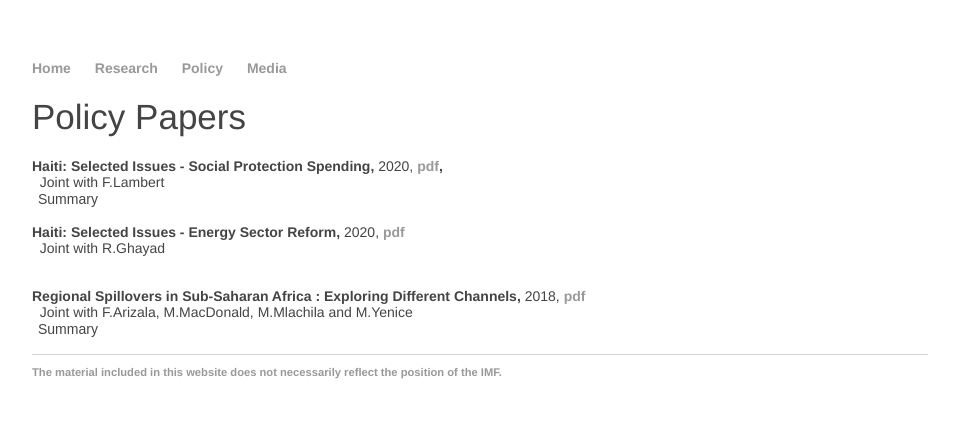
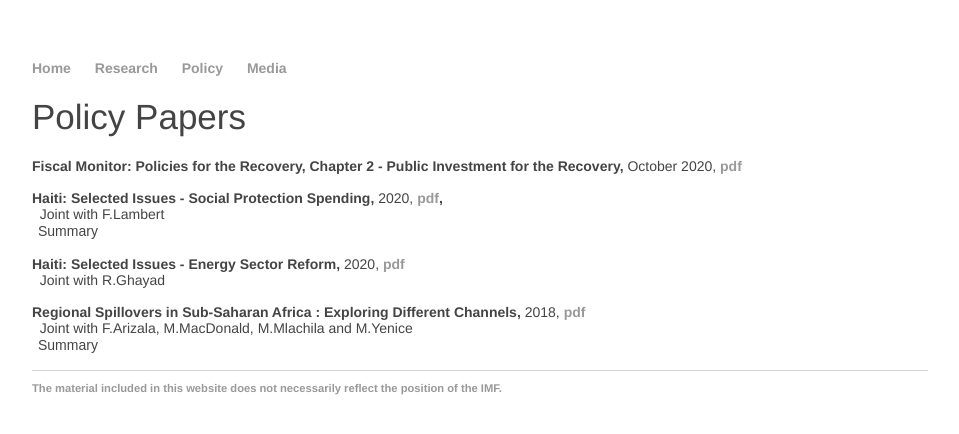
Before and after one commit to matthieubellon/matthieubellon.github.io, a Jekyll site: the page built from policy/index.html, in a window 1280 px wide. Shown: the top 434 px of the page, without its empty margins (160-1119 px from the left). Built offline with Jekyll 4.4.1, drawn with Linux system fonts in a browser that asks for light colours.

Commit message:
Update index.html

```diff
--- a/policy/index.html
+++ b/policy/index.html
@@ -4,6 +4,10 @@ title: Matthieu Bellon, Economist
 ---
 <h1 id="Policy_Papers">Policy Papers</h1>
 <div class="pad-body">
+
+<br><strong>Fiscal Monitor: Policies for the Recovery, Chapter 2 - Public Investment for the Recovery,</strong> October 2020, <strong>
+<a href="https://www.imf.org/en/Publications/FM/Issues/2020/09/30/october-2020-fiscal-monitor">pdf</a></strong>
+<br>
 
 <br><strong>Haiti: Selected Issues - Social Protection Spending,</strong> 2020, <strong>
 <a href="https://www.imf.org/en/Publications/CR/Issues/2020/04/20/Haiti-Selected-Issues-49352">pdf</a>, </strong>
@@ -23,11 +27,12 @@ and/or geographic targeting. The programs must include systematic annual reports
 be supported by a communications strategy and sustainable financing plans.
 </div>
 <br>
+
 <br><strong>Haiti: Selected Issues - Energy Sector Reform,</strong> 2020, <strong>
 <a href="https://www.imf.org/en/Publications/CR/Issues/2020/04/20/Haiti-Selected-Issues-49352">pdf</a></strong>
 <br>&nbsp; Joint with R.Ghayad
 <br>
-<br>
+
 <br><strong>Regional Spillovers in Sub-Saharan Africa : Exploring Different Channels,</strong> 2018, <strong>
 <a href="https://www.imf.org/en/Publications/Spillover-Notes/Issues/2018/08/01/Regional-Spillovers-in-Sub-Saharan-Africa-Exploring-Different-Channels-46063">pdf</a></strong>
 <br>&nbsp; Joint with F.Arizala, M.MacDonald, M.Mlachila and M.Yenice
```
